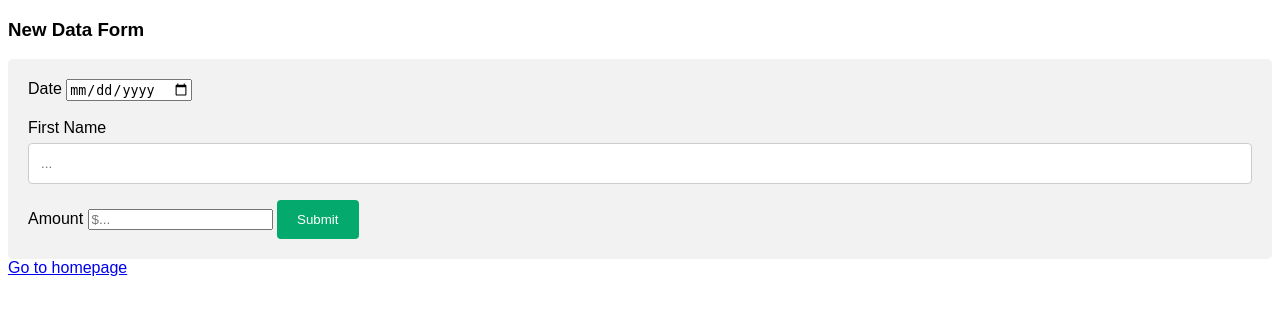
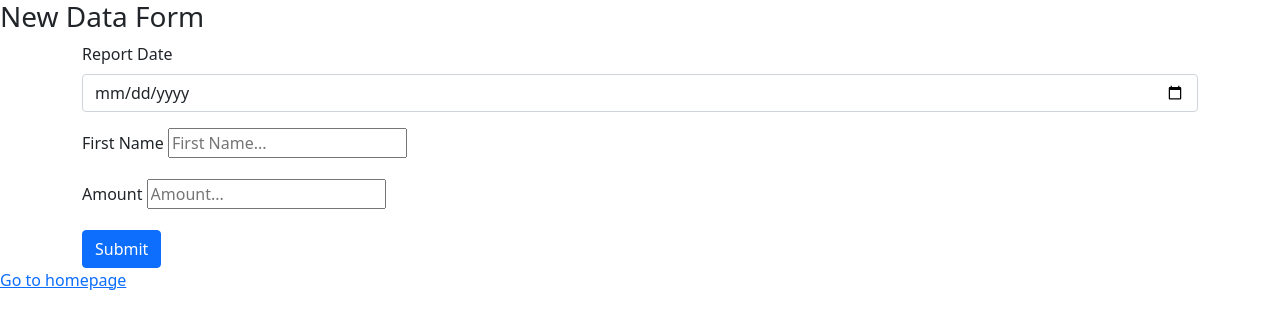
Before and after one commit to henry-sweat/flask-heroku-with-form-submit, a Flask app: page /submit/ in a window 1280 px wide. Shown: the top 329 px of the page. Run offline with Flask 2, Linux system fonts and the light colour scheme; some libraries are stand-ins or nearby versions.

Commit message:
add bootstrap css

```diff
--- a/app/templates/form.html
+++ b/app/templates/form.html
@@ -2,40 +2,7 @@
 <html lang="en">
 <head>
     <meta charset="UTF-8" content="width=device-width, initial-scale=1">
-    <style>
-        body {font-family: Arial, Helvetica, sans-serif;}
-        * {box-sizing: border-box;}
-
-        input[type=text], select, textarea {
-          width: 100%;
-          padding: 12px;
-          border: 1px solid #ccc;
-          border-radius: 4px;
-          box-sizing: border-box;
-          margin-top: 6px;
-          margin-bottom: 16px;
-          resize: vertical;
-        }
-
-        input[type=submit] {
-          background-color: #04AA6D;
-          color: white;
-          padding: 12px 20px;
-          border: none;
-          border-radius: 4px;
-          cursor: pointer;
-        }
-
-        input[type=submit]:hover {
-          background-color: #45a049;
-        }
-
-        .container {
-          border-radius: 5px;
-          background-color: #f2f2f2;
-          padding: 20px;
-        }
-    </style>
+    <link href="https://cdn.jsdelivr.net/npm/bootstrap@5.1.3/dist/css/bootstrap.min.css" rel="stylesheet" integrity="sha384-1BmE4kWBq78iYhFldvKuhfTAU6auU8tT94WrHftjDbrCEXSU1oBoqyl2QvZ6jIW3" crossorigin="anonymous">
     <title>Form Submission</title>
     <script src="https://code.jquery.com/jquery-3.3.1.min.js" integrity="sha256-FgpCb/KJQlLNfOu91ta32o/NMZxltwRo8QtmkMRdAu8=" crossorigin="anonymous"></script>
 </head>
@@ -43,18 +10,21 @@
     <h3>New Data Form</h3>
 
     <div class="container">
-      <form method="post">
-        <label for="rdate">Date</label>
-        <input type="date" id="rdate" name="reportdate" placeholder="Week ending..." value="{{ request.form['reportdate'] }}">
-        <br>
-        <br><label for="fname">First Name</label>
-        <input type="text" id="fname" name="firstname" placeholder="..." value="{{ request.form['firstname'] }}">
-
-        <label for="amount">Amount</label>
-        <input type="number" id="amount" name="dollaramount" placeholder="$..." value="{{ request.form['dollaramount'] }}">
-
-        <input type="submit" value="Submit">
-      </form>
+        <form method="post">
+            <div class="mb-3">
+                <label for="rdate" class="form-label">Report Date</label>
+                <input type="date" class="form-control" id="rdate">
+            </div>
+            <div class="mb-3">
+                <label for="fname" class="form-label">First Name</label>
+                <input type="text" id="fname" name="firstname" placeholder="First Name...">
+            </div>
+            <div class="mb-3">
+                <label for="amount" class="form-label">Amount</label>
+                <input type="number" id="amount" name="dollaramount" placeholder="Amount...">
+            </div>
+            <button type="submit" class="btn btn-primary">Submit</button>
+        </form>
     </div>
 
     <a href="/">Go to homepage</a>
```
